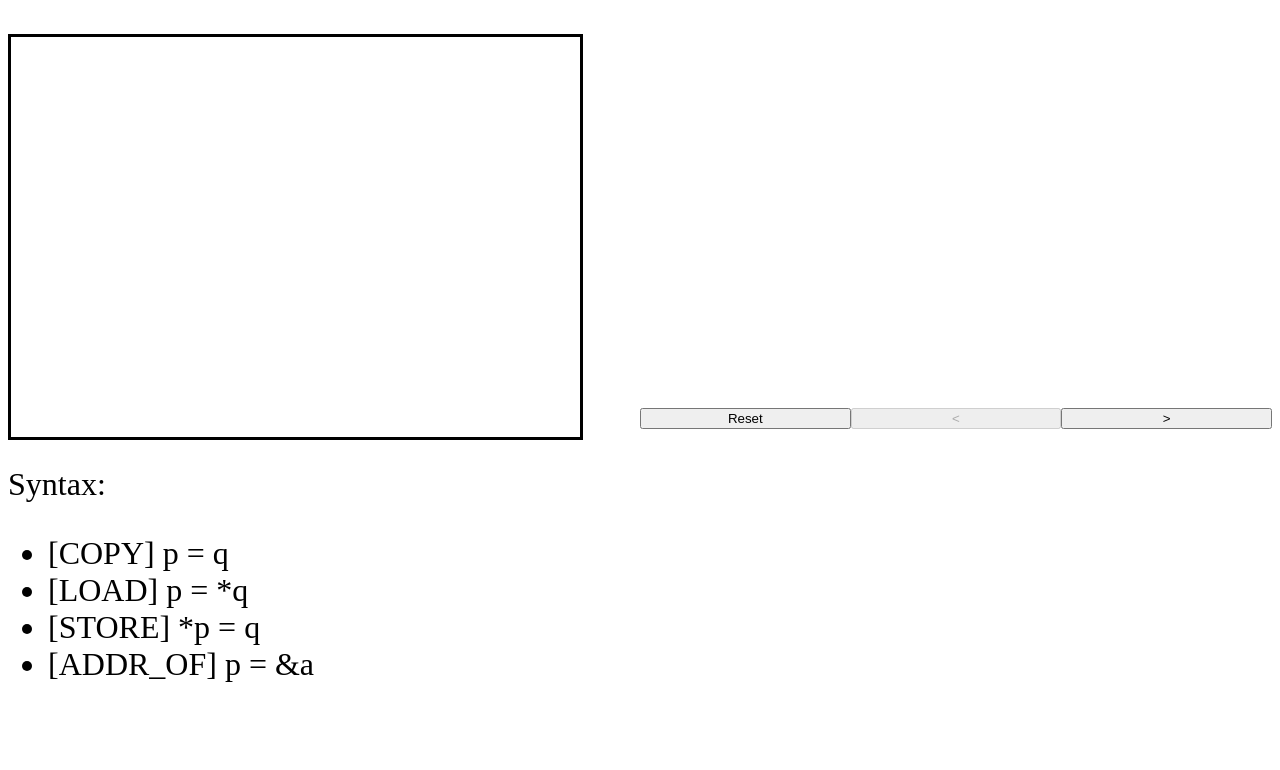
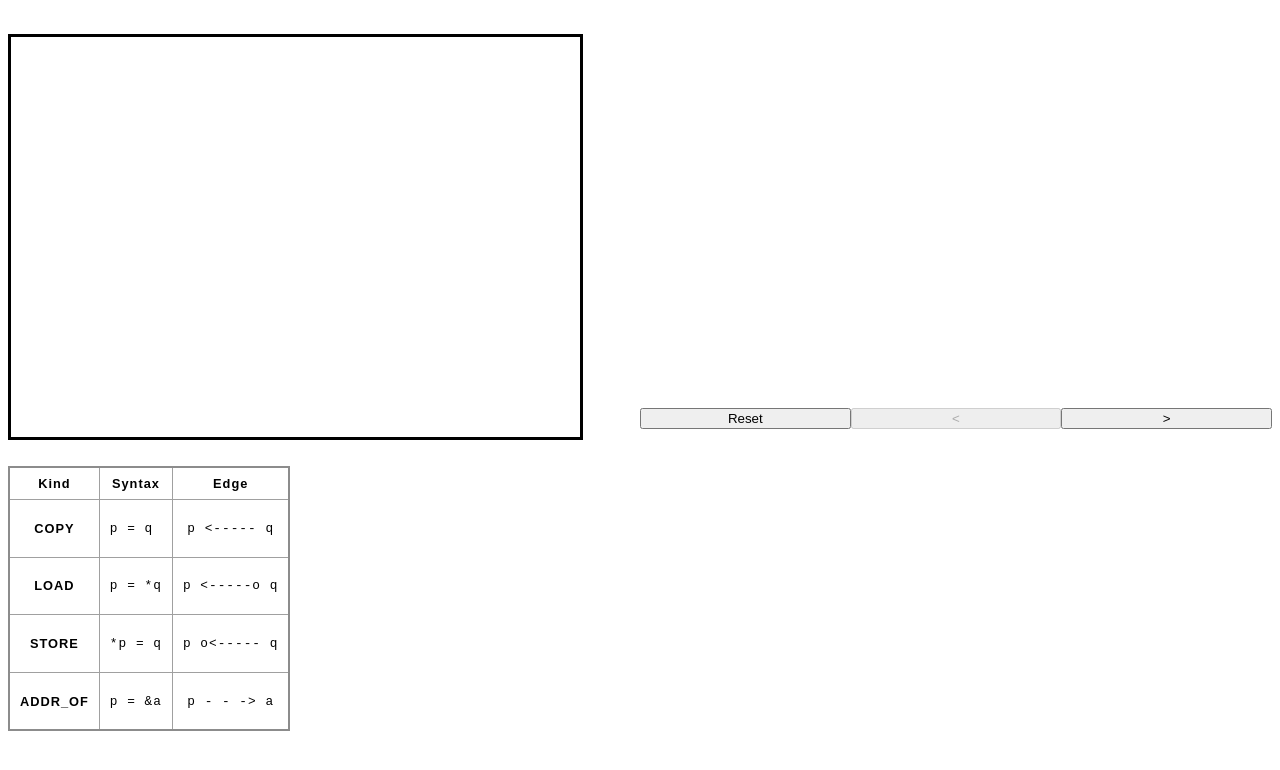
Before and after one commit to sinotca529/apavis, a plain HTML site: page index.html in a window 1280 px wide. Drawn offline with Linux system fonts and the light colour scheme.

Commit message:
feat: add edge description

```diff
--- a/index.html
+++ b/index.html
@@ -10,7 +10,7 @@
   <body>
     <div class="columns">
       <div class="column">
-        <pre contentEditable="True" id="code" name="code"></pre>
+        <pre contenteditable="True" id="code" name="code"></pre>
       </div>
       <div class="column">
         <div class="graph" id="graph" style="width: 100%"></div>
@@ -28,13 +28,37 @@
       </div>
     </div>
     <div>
-      Syntax:
-      <ul>
-        <li>[COPY] p = q</li>
-        <li>[LOAD] p = *q</li>
-        <li>[STORE] *p = q</li>
-        <li>[ADDR_OF] p = &a</li>
-      </ul>
+      <table>
+        <thead>
+          <tr>
+            <th scope="col">Kind</th>
+            <th scope="col">Syntax</th>
+            <th scope="col">Edge</th>
+          </tr>
+        </thead>
+        <tbody>
+          <tr>
+            <th scope="row">COPY</th>
+            <td><pre>p = q</pre></td>
+            <td><pre>p &lt;----- q</pre></td>
+          </tr>
+          <tr>
+            <th scope="row">LOAD</th>
+            <td><pre>p = *q</pre></td>
+            <td><pre>p &lt;-----o q</pre></td>
+          </tr>
+          <tr>
+            <th scope="row">STORE</th>
+            <td><pre>*p = q</pre></td>
+            <td><pre>p o&lt;----- q</pre></td>
+          </tr>
+          <tr>
+            <th scope="row">ADDR_OF</th>
+            <td><pre>p = &a</pre></td>
+            <td><pre>p - - -&gt; a</pre></td>
+          </tr>
+        </tbody>
+      </table>
     </div>
   </body>
 </html>
--- a/style.css
+++ b/style.css
@@ -9,12 +9,13 @@ body {
   font-size: xx-large;
 }
 
-pre {
+pre#code {
   display: block;
   font-size: xx-large;
   resize: none;
   width: 90%;
-  height: 50vh;
+  min-height: 50vh;
+  height: fit-contents;
   border: solid;
 }
 
@@ -34,3 +35,27 @@ pre {
   display: block flex;
   flex-direction: column;
 }
+
+table {
+  border-collapse: collapse;
+  border: 2px solid rgb(140 140 140);
+  font-family: sans-serif;
+  font-size: 0.8rem;
+  letter-spacing: 1px;
+}
+
+caption {
+  caption-side: bottom;
+  padding: 10px;
+  font-weight: bold;
+}
+
+th,
+td {
+  border: 1px solid rgb(160 160 160);
+  padding: 8px 10px;
+}
+
+td:last-of-type {
+  text-align: center;
+}
```
